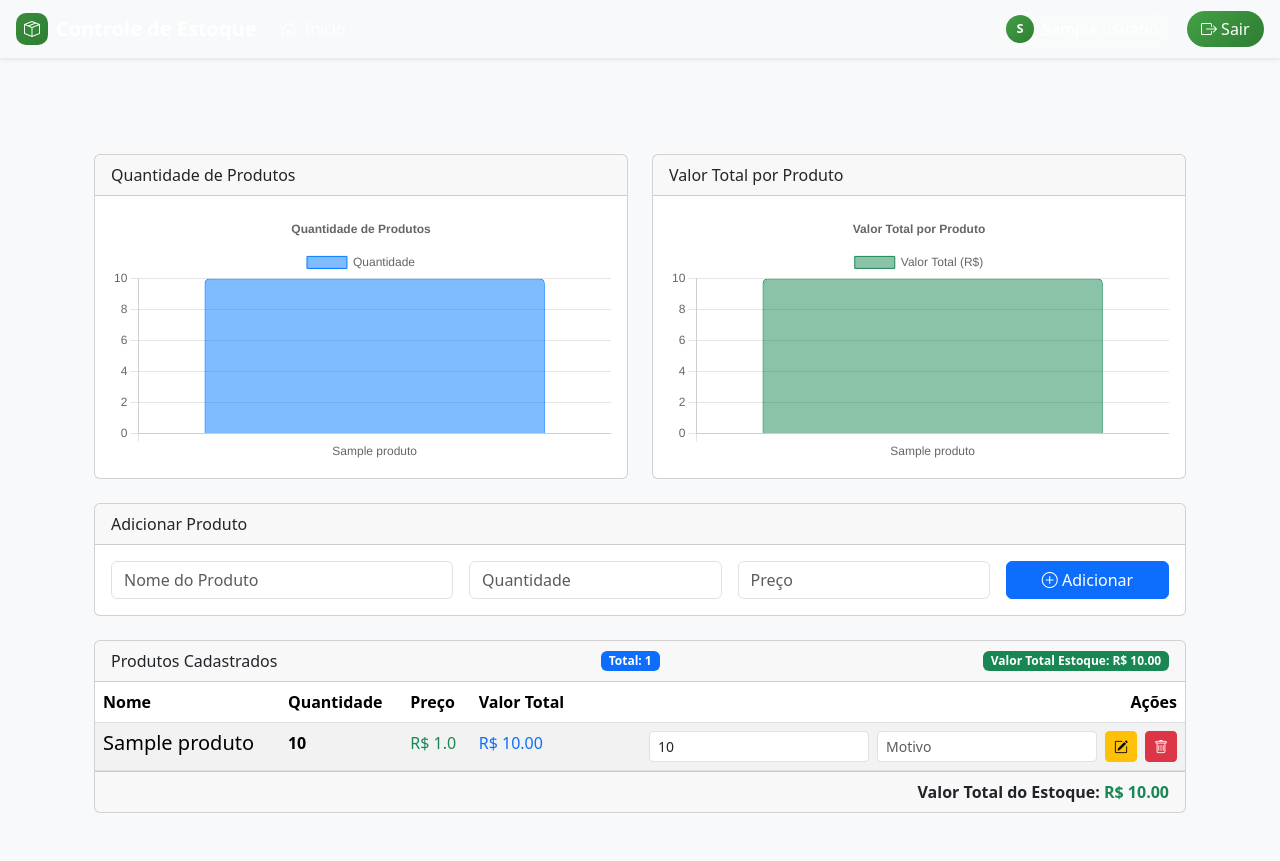
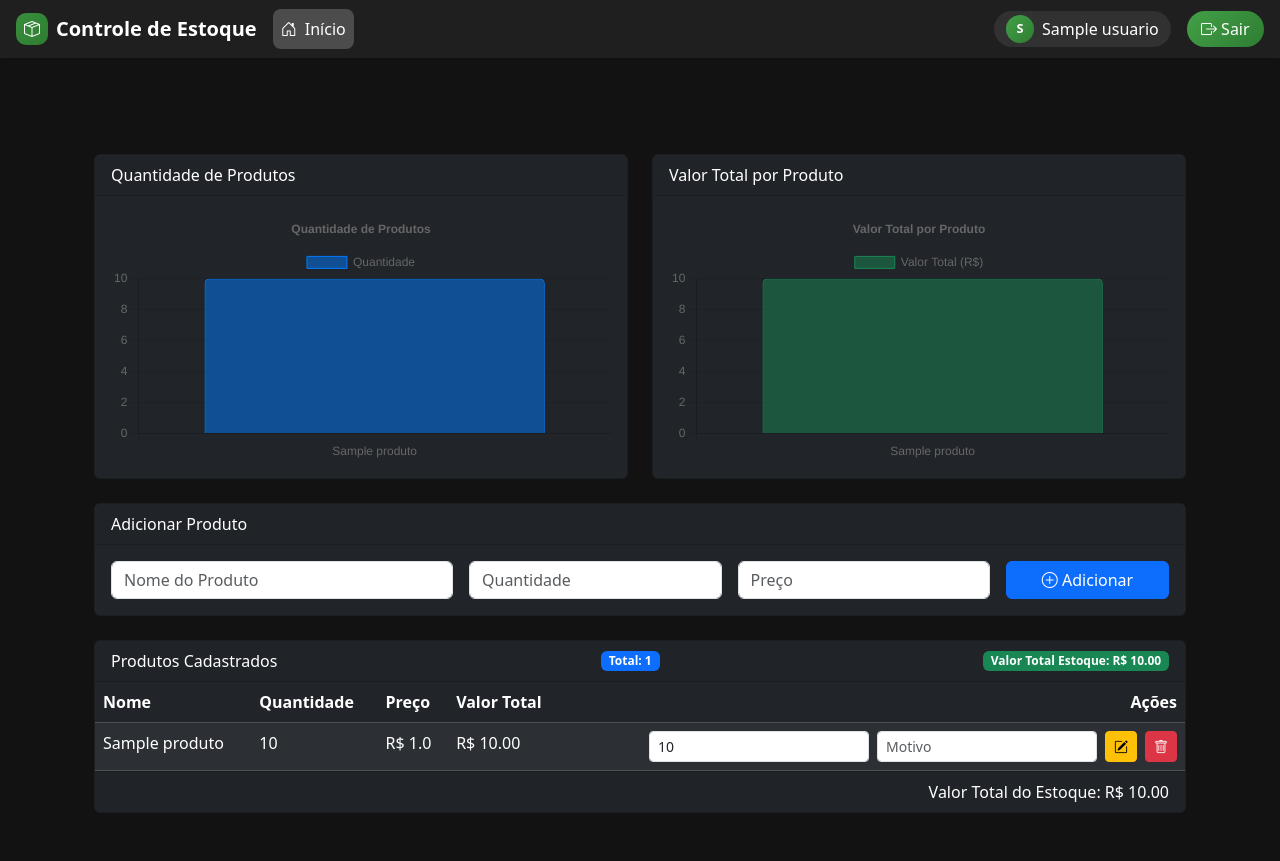
Before and after one commit to NicolasGayb/LogistiQ, a Flask app: page / in a window 1280 px wide. Run offline with Flask 3, Linux system fonts and the light colour scheme; a user stored in the database is signed in; tables that the repository leaves empty hold one stand-in row (values such as "Sample post").

Commit message:
fix dark mode in index

```diff
--- a/app/templates/index.html
+++ b/app/templates/index.html
@@ -1,41 +1,14 @@
-<!DOCTYPE html>
-<html lang="pt-br">
-<head>
-    <meta charset="UTF-8">
-    <title>Controle de Estoque</title>
-    <link href="https://cdn.jsdelivr.net/npm/bootstrap@5.3.3/dist/css/bootstrap.min.css" rel="stylesheet">
-    <link rel="icon" type="image/png" href="https://cdn-icons-png.flaticon.com/512/1041/1041916.png">
-    <link href="https://cdn.jsdelivr.net/npm/bootstrap-icons@1.11.3/font/bootstrap-icons.css" rel="stylesheet">
-    <script src="https://cdn.jsdelivr.net/npm/chart.js@4.4.0/dist/chart.umd.min.js"></script>
-    <style>
-        .card {
-            transition: box-shadow 0.2s;
-        }
-        .card:hover {
-            box-shadow: 0 0.5rem 1rem rgba(0,0,0,0.15);
-        }
-        .btn {
-            transition: transform 0.1s;
-        }
-        .btn:active {
-            transform: scale(0.97);
-        }
-    </style>
-</head>
-<body class="bg-light">
-
 {% extends "navbar.html" %}
 
 {% block title %}Início{% endblock %}
 
 {% block content %}
-
 <div class="container mt-5">
 
-        <!-- Relatório Gráfico: Valor Total do Estoque ao Longo do Tempo -->
+    <!-- Gráficos -->
     <div class="row mb-4">
         <div class="col-md-6">
-                <div class="card">
+            <div class="card {% if current_user.tema_escuro %}bg-dark text-white{% endif %}">
                 <div class="card-header">Quantidade de Produtos</div>
                 <div class="card-body">
                     <canvas id="quantidadeChart" height="150"></canvas>
@@ -43,7 +16,7 @@
             </div>
         </div>
         <div class="col-md-6">
-                <div class="card">
+            <div class="card {% if current_user.tema_escuro %}bg-dark text-white{% endif %}">
                 <div class="card-header">Valor Total por Produto</div>
                 <div class="card-body">
                     <canvas id="valorChart" height="150"></canvas>
@@ -64,8 +37,8 @@
         {% endif %}
     {% endwith %}
 
-        <!-- Formulário para adicionar produto -->
-        <div class="card mb-4">
+    <!-- Adicionar Produto -->
+    <div class="card mb-4 {% if current_user.tema_escuro %}bg-dark text-white{% endif %}">
         <div class="card-header">Adicionar Produto</div>
         <div class="card-body">
             <form action="{{ url_for('routes.adicionar_produto') }}" method="post" class="row g-3 align-items-end">
@@ -79,14 +52,16 @@
                     <input type="number" step="0.01" name="preco" class="form-control" placeholder="Preço" min="0" required>
                 </div>
                 <div class="col-12 col-md-2">
-                        <button type="submit" class="btn btn-primary w-100" data-bs-toggle="tooltip" title="Adicionar Produto"><i class="bi bi-plus-circle"></i> Adicionar</button>
+                    <button type="submit" class="btn btn-primary w-100">
+                        <i class="bi bi-plus-circle"></i> Adicionar
+                    </button>
                 </div>
             </form>
         </div>
     </div>
 
-        <!-- Lista de produtos -->
-        <div class="card">
+    <!-- Lista de Produtos -->
+    <div class="card {% if current_user.tema_escuro %}bg-dark text-white{% endif %}">
         <div class="card-header d-flex flex-column flex-md-row justify-content-between align-items-md-center gap-2">
             <span>Produtos Cadastrados</span>
             <span class="badge bg-primary">Total: {{ produtos|length }}</span>
@@ -95,7 +70,7 @@
             </span>
         </div>
         <div class="table-responsive">
-                <table class="table table-striped mb-0">
+            <table class="table table-striped {% if current_user.tema_escuro %}table-dark{% endif %} mb-0">
                 <thead>
                     <tr>
                         <th>Nome</th>
@@ -109,18 +84,22 @@
                     {% for produto in produtos %}
                         {% set valor_total = produto.quantidade * produto.preco %}
                         <tr>
-                                <td><h5 class="mb-1">{{ produto.nome }}</h5></td>
-                                <td><span class="fw-bold">{{ produto.quantidade }}</span></td>
-                                <td><span class="text-success">R$ {{ produto.preco }}</span></td>
-                                <td><span class="text-primary">R$ {{ '%.2f'|format(valor_total) }}</span></td>
+                            <td>{{ produto.nome }}</td>
+                            <td>{{ produto.quantidade }}</td>
+                            <td>R$ {{ produto.preco }}</td>
+                            <td>R$ {{ '%.2f'|format(valor_total) }}</td>
                             <td class="text-end">
                                 <div class="d-flex gap-2 justify-content-end">
-                                        <form action="{{ url_for('routes.atualizar_produto', id=produto.id) }}" method="POST" class="d-flex" title="Atualizar quantidade">
+                                    <form action="{{ url_for('routes.atualizar_produto', id=produto.id) }}" method="POST" class="d-flex">
                                         <input type="number" name="quantidade" class="form-control form-control-sm me-2" value="{{ produto.quantidade }}" min="1" required>
                                         <input type="text" name="motivo" class="form-control form-control-sm me-2" placeholder="Motivo" required>
-                                            <button type="submit" class="btn btn-sm btn-warning" data-bs-toggle="tooltip" title="Atualizar"><i class="bi bi-pencil-square"></i></button>
+                                        <button type="submit" class="btn btn-sm btn-warning">
+                                            <i class="bi bi-pencil-square"></i>
+                                        </button>
                                     </form>
-                                        <a href="{{ url_for('routes.remover_produto', id=produto.id) }}" class="btn btn-sm btn-danger" data-bs-toggle="tooltip" title="Excluir"><i class="bi bi-trash"></i></a>
+                                    <a href="{{ url_for('routes.remover_produto', id=produto.id) }}" class="btn btn-sm btn-danger">
+                                        <i class="bi bi-trash"></i>
+                                    </a>
                                 </div>
                             </td>
                         </tr>
@@ -134,84 +113,38 @@
         </div>
         {% if produtos %}
             <div class="card-footer text-end">
-                    <span class="fw-bold">Valor Total do Estoque: <span class="text-success">R$ {{ '%.2f'|format(valor_total_estoque) }}</span></span>
+                Valor Total do Estoque: R$ {{ '%.2f'|format(valor_total_estoque) }}
             </div>
         {% endif %}
     </div>
 </div>
-</body>
-
 
 <script src="https://cdn.jsdelivr.net/npm/bootstrap@5.3.3/dist/js/bootstrap.bundle.min.js"></script>
+<script src="https://cdn.jsdelivr.net/npm/chart.js@4.4.0/dist/chart.umd.min.js"></script>
 <script>
-    // Ativa tooltips do Bootstrap
+    // Ativa tooltips
     var tooltipTriggerList = [].slice.call(document.querySelectorAll('[data-bs-toggle="tooltip"]'));
-    var tooltipList = tooltipTriggerList.map(function (tooltipTriggerEl) {
-        return new bootstrap.Tooltip(tooltipTriggerEl);
-    });
+    tooltipTriggerList.map(function (el) { return new bootstrap.Tooltip(el); });
 
-    // Dados do Flask
+    // Gráficos
     var estoqueLabels = {{ estoque_labels|tojson|safe }};
     var estoqueQuantidades = {{ estoque_quantidades|tojson|safe }};
     var estoqueValores = {{ estoque_valores|tojson|safe }};
 
-    // Gráfico 1: Quantidade de produtos
-    if (estoqueLabels && estoqueQuantidades && estoqueLabels.length > 0) {
+    if (estoqueLabels.length > 0) {
         var ctxQtd = document.getElementById('quantidadeChart').getContext('2d');
         new Chart(ctxQtd, {
             type: 'bar',
-            data: {
-                labels: estoqueLabels,
-                datasets: [{
-                    label: 'Quantidade',
-                    data: estoqueQuantidades,
-                    backgroundColor: 'rgba(0,123,255,0.5)',
-                    borderColor: 'rgba(0,123,255,1)',
-                    borderWidth: 1,
-                    borderRadius: 5
-                }]
-            },
-            options: {
-                responsive: true,
-                plugins: {
-                    legend: { display: true },
-                    title: { display: true, text: 'Quantidade de Produtos' }
-                },
-                scales: {
-                    y: { beginAtZero: true }
-                }
-            }
+            data: { labels: estoqueLabels, datasets: [{ label: 'Quantidade', data: estoqueQuantidades, backgroundColor: 'rgba(0,123,255,0.5)', borderColor: 'rgba(0,123,255,1)', borderWidth: 1, borderRadius: 5 }] },
+            options: { responsive: true, plugins: { legend: { display: true }, title: { display: true, text: 'Quantidade de Produtos' } }, scales: { y: { beginAtZero: true } } }
         });
-    }
 
-    // Gráfico 2: Valor total por produto
-    if (estoqueLabels && estoqueValores && estoqueLabels.length > 0) {
         var ctxVal = document.getElementById('valorChart').getContext('2d');
         new Chart(ctxVal, {
             type: 'bar',
-            data: {
-                labels: estoqueLabels,
-                datasets: [{
-                    label: 'Valor Total (R$)',
-                    data: estoqueValores,
-                    backgroundColor: 'rgba(25,135,84,0.5)',
-                    borderColor: 'rgba(25,135,84,1)',
-                    borderWidth: 1,
-                    borderRadius: 5
-                }]
-            },
-            options: {
-                responsive: true,
-                plugins: {
-                    legend: { display: true },
-                    title: { display: true, text: 'Valor Total por Produto' }
-                },
-                scales: {
-                    y: { beginAtZero: true }
-                }
-            }
+            data: { labels: estoqueLabels, datasets: [{ label: 'Valor Total (R$)', data: estoqueValores, backgroundColor: 'rgba(25,135,84,0.5)', borderColor: 'rgba(25,135,84,1)', borderWidth: 1, borderRadius: 5 }] },
+            options: { responsive: true, plugins: { legend: { display: true }, title: { display: true, text: 'Valor Total por Produto' } }, scales: { y: { beginAtZero: true } } }
         });
     }
 </script>
 {% endblock %}
-</html>
```
Lines whose indentation alone changed are shown as unchanged.
